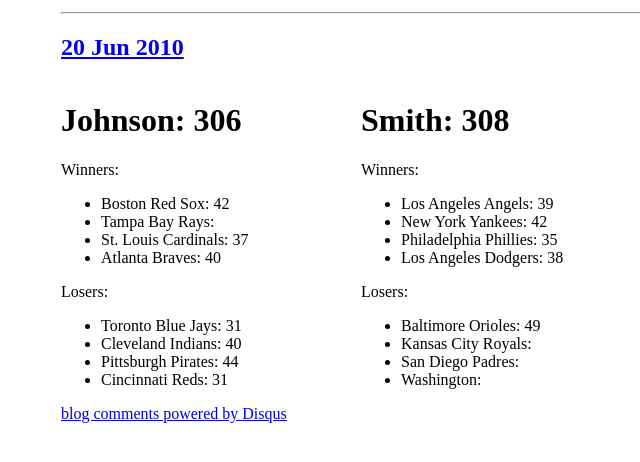
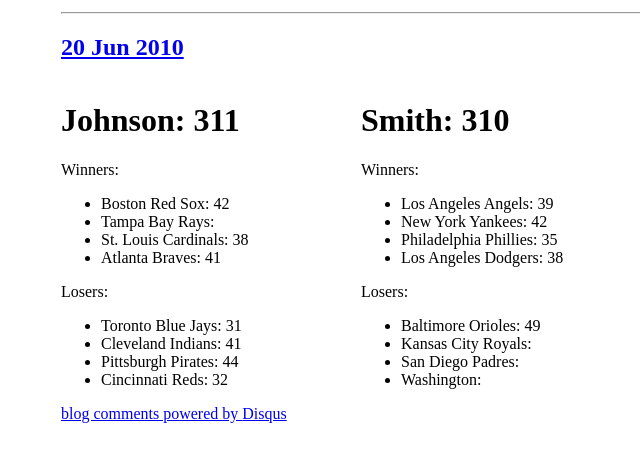
Before and after one commit to travisj/thebet, a Jekyll site: the page built from _posts/2010-06-20-Results.markdown, in a window 1280 px wide. Shown: the part 247-709 px from the top of the page, without its empty margins (279-919 px from the left). Built offline with Jekyll 4.4.1, drawn with Linux system fonts in a browser that asks for light colours; nearby versions of some CDN libraries; Markdown is read by kramdown in place of the engine named in the settings; comment, search, counter and statistics services are not loaded.

Commit message:
adding todays results

```diff
--- a/_posts/2010-06-20-Results.markdown
+++ b/_posts/2010-06-20-Results.markdown
@@ -1,20 +1,20 @@
 ---
 layout: post
-johnson: 306
-smith: 308
+johnson: 311
+smith: 310
 tor: 31
-cle: 40
+cle: 41
 bos: 42
-tb: 41
+tb: 42
 pit: 44
-cin: 31
-stl: 37
-atl: 40
+cin: 32
+stl: 38
+atl: 41
 bal: 49
-kc: 39
+kc: 40
 nyy: 42
 laa: 39
-sd: 28
+sd: 29
 wsh: 38
 phi: 35
 lad: 38
```
